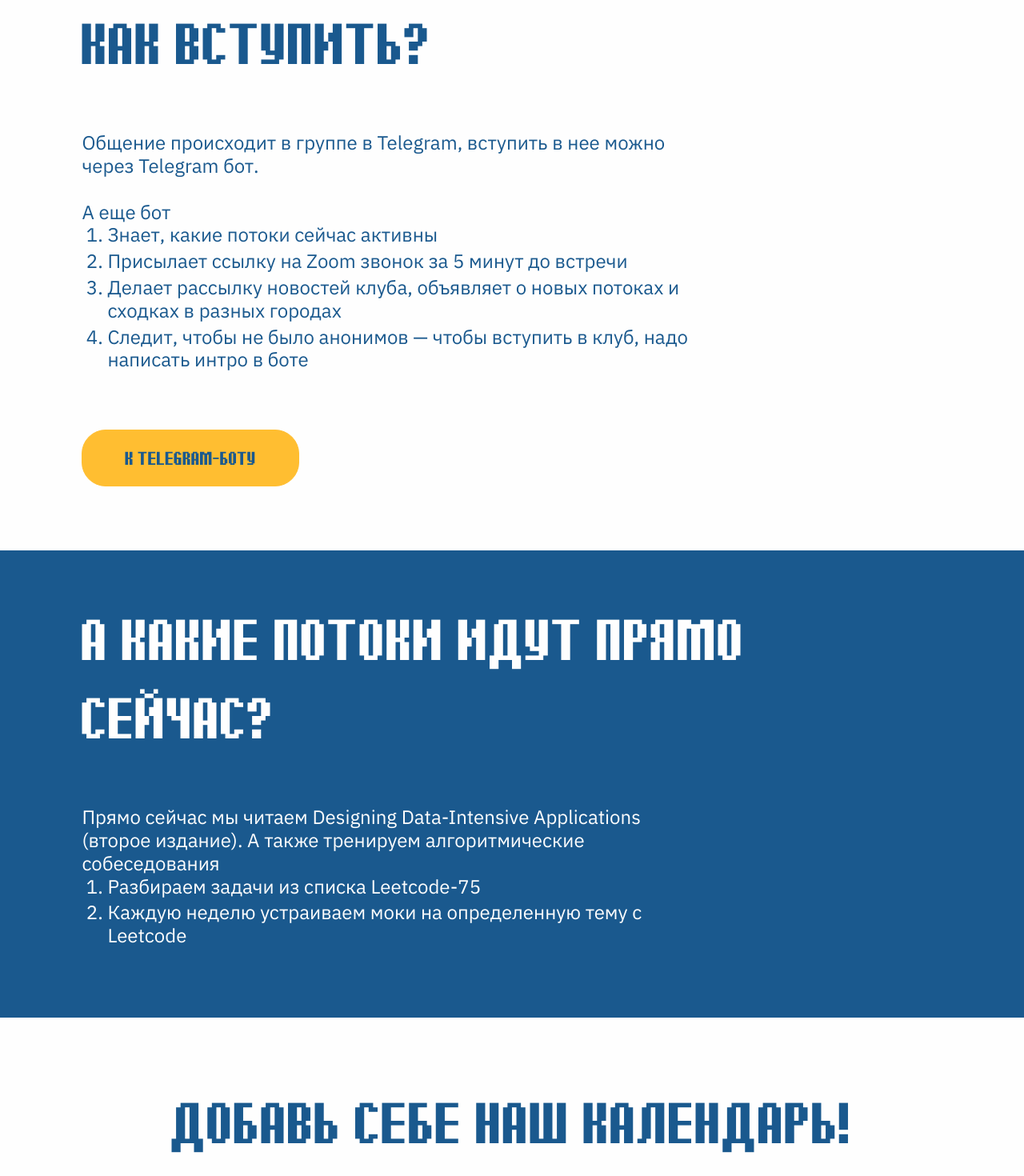
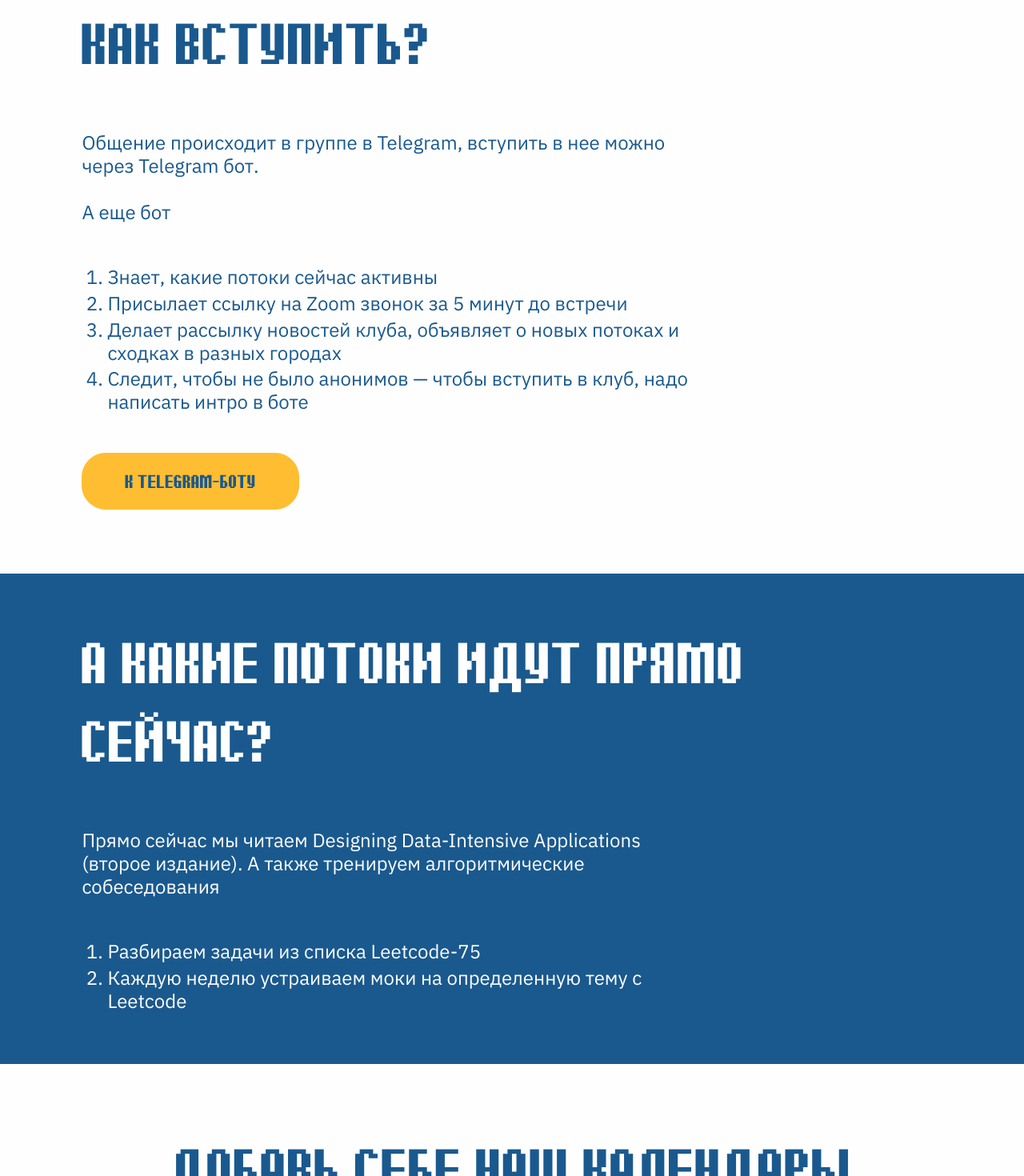
Before and after one commit to LenaAn/nelenkin-frontend, a React (Vite) app: page / in a window 1280 px wide. Shown: the part 2985-4455 px from the top of the page at 80% size. Built offline with nearby package versions, Linux system fonts and the light colour scheme.

Commit message:
ol inside p

```diff
--- a/src/components/sections/ActiveStreamsSection.jsx
+++ b/src/components/sections/ActiveStreamsSection.jsx
@@ -10,11 +10,11 @@ function ActiveStreamsSection({blueSection}) {
                     <p className="section-description">
                         Прямо сейчас мы читаем Designing Data-Intensive Applications (второе издание). А также
                         тренируем алгоритмические собеседования
-                        <ol className="about-list">
-                            <li>Разбираем задачи из списка Leetcode-75</li>
-                            <li>Каждую неделю устраиваем моки на определенную тему с Leetcode</li>
-                        </ol>
                     </p>
+                    <ol className="about-list section-description">
+                        <li>Разбираем задачи из списка Leetcode-75</li>
+                        <li>Каждую неделю устраиваем моки на определенную тему с Leetcode</li>
+                    </ol>
                 </div>
 
                 <img
--- a/src/components/sections/TelegramBotSection.jsx
+++ b/src/components/sections/TelegramBotSection.jsx
@@ -10,7 +10,8 @@ function TelegramBotSection({blueSection}) {
                         Общение происходит в группе в Telegram, вступить в нее можно через Telegram бот.
                         <br/><br/>
                         А еще бот
-                        <ol className="about-list">
+                    </p>
+                    <ol className="about-list section-description">
                         <li>Знает, какие потоки сейчас активны</li>
                         <li>Присылает ссылку на Zoom звонок за 5 минут до встречи</li>
                         <li>Делает рассылку новостей клуба, объявляет о новых потоках и сходках в разных
@@ -18,7 +19,6 @@ function TelegramBotSection({blueSection}) {
                         </li>
                         <li>Следит, чтобы не было анонимов — чтобы вступить в клуб, надо написать интро в боте</li>
                     </ol>
-                    </p>
                     <div className="section-actions">
                         <a href="https://t.me/neLenkin_bot" target="_blank" rel="noopener noreferrer"
                            className={`btn ${blueSection ? 'btn--light' : 'btn--primary'}`}>к Telegram-боту</a>
```
Lines whose indentation alone changed are shown as unchanged.
